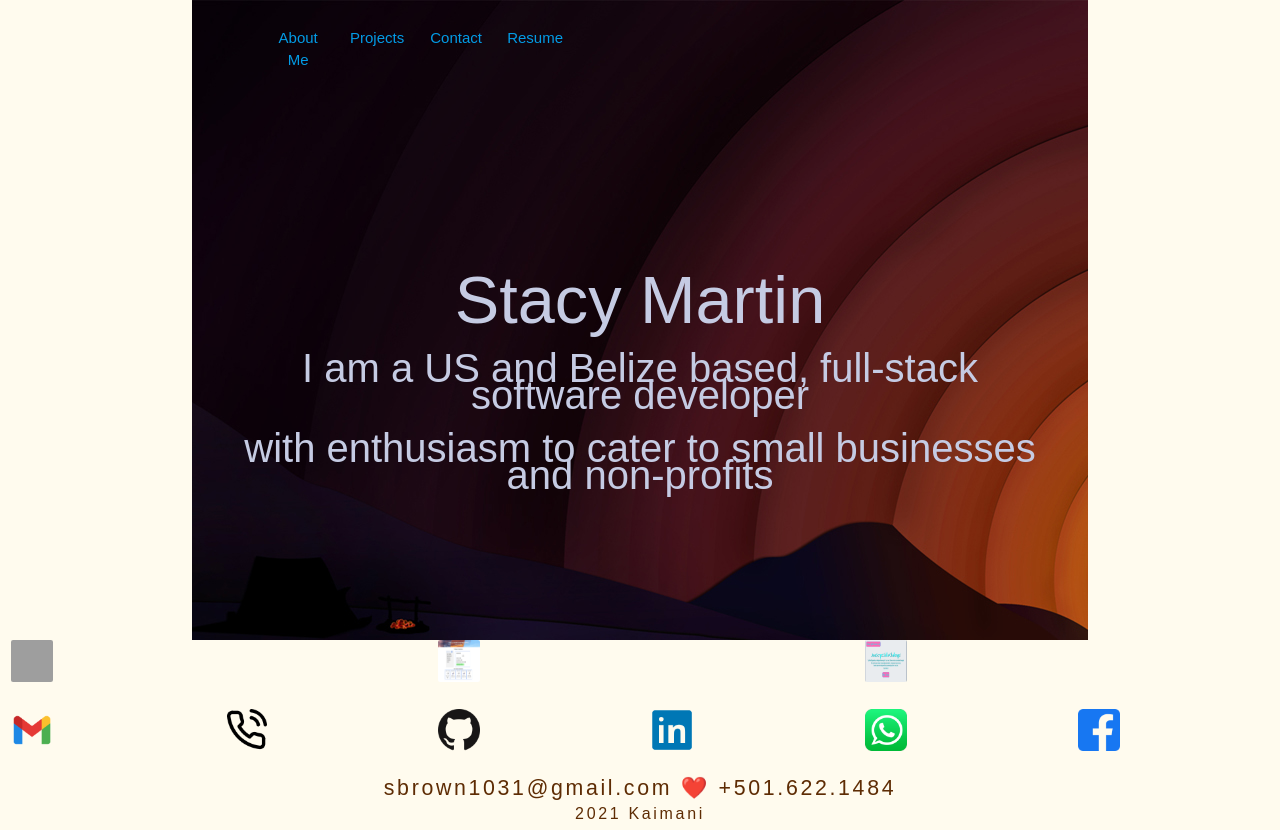
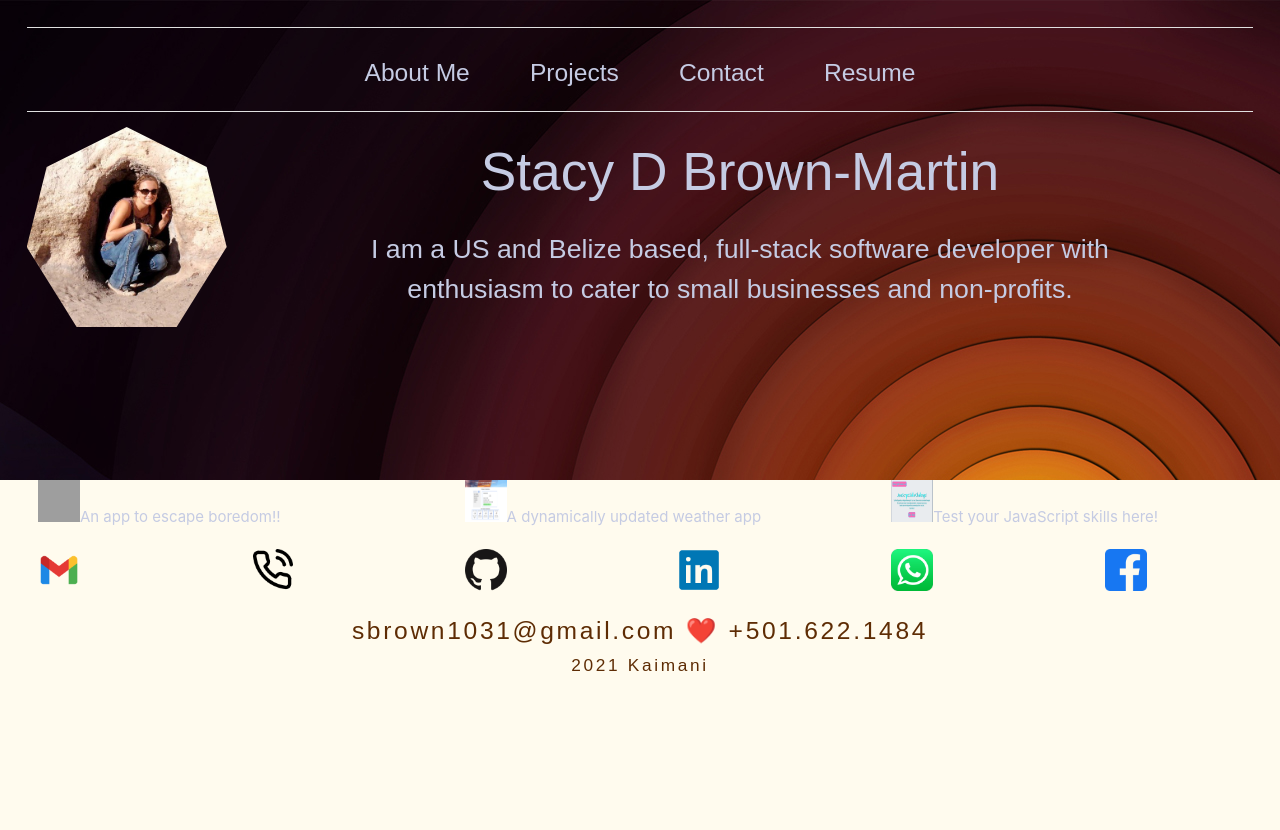
Before and after one commit to Stacy-Martin/sdbm_portfolio, a plain HTML site: page index.html in a window 1280 px wide. After the commit the page ends 800 px from the top, so only its background shows below. Drawn offline with nearby package versions, Linux system fonts and the light colour scheme; grey boxes are pictures that could not be loaded; files whose address does not match are found by name; a web font is replaced by a local one.

Commit message:
content2

```diff
--- a/assets/CSS/style.css
+++ b/assets/CSS/style.css
@@ -18,10 +18,62 @@ body {
     font-style: normal;
     font-weight: 500;
     padding: 20pt;
+    /* color: #c5cbe3; */
 }
 
+a {
+    color: #c5cbe3;
+    padding: 20pt;
+}
 
+#myName {
+    font-family: reklame-script, sans-serif;
+    font-style: normal;
+    font-weight: 500;
+    font-size: 40pt;
+    color: #c5cbe3;
+    /* justify-content: left;
+    align-items: flex-start;
+    text-justify: left; */
+}
 
+#basics {
+    font-family: reklame-script, sans-serif;
+    font-style: normal;
+    font-weight: 500;
+    font-size: 20pt;
+    color: #c5cbe3;
+}
+
+/* this is my photo clipped into a polygon */
+.mug_shot1 {
+    clip-path: polygon(50% 0%, 90% 20%, 100% 60%, 75% 100%, 25% 100%, 0% 60%, 10% 20%);
+    float: left;
+    border: none;
+  }
+
+/* this is the color when the mouse hovers over the nav bar buttons */
+.navBar:hover {color: #e27d60}
+
+/* Sunset image */
+#BackgroundImg {
+    min-height: 60vh;
+  }
+
+/* styling the footer */
+footer {
+    left: 0;
+    bottom: 0;
+    width: 100%;
+    text-align: center;
+    font-family: reklame-script, sans-serif;
+    font-style: normal;
+    font-weight: 200;
+    color: #5e2c04;
+    margin: 0;
+    letter-spacing: 2pt;
+    text-align: center;
+  }
 
 
 /* * {box-sizing:border-box} */
@@ -30,56 +82,42 @@ body {
   background-color: #f3f4fc;
   margin:inherit;
 } */
-
+/*
 header{
   float:left;
   display: flex;
   padding: 15px;
   margin: 0;
-}
+} */
 
-/* this is my photo clipped into a polygon */
-.mug_shot1 {
-  clip-path: polygon(50% 0%, 90% 20%, 100% 60%, 75% 100%, 25% 100%, 0% 60%, 10% 20%);
-  float: left;
-  border: none;
-}
+
 
 /* styling the nav bar */
-nav {
+/* nav {
   display: flex;
   margin-left: 50px;
   float:right;
   text-align: right;
   justify-content: right;
   margin-left: 250px;
-}
+} */
+
 /* Links to About Me, Experience, Contact, Resume */
-header nav a {
+/* header nav a {
   font-size: 34px;
   font-family: reklame-script, sans-serif;
   font-style: normal;
   font-weight: 400;
   padding: 10px;
   color: #c5cbe3;
-}
+} */
 
-/* this is the color when the mouse hovers over the nav bar buttons */
-nav a:hover {color: #e27d60}
 
-/* Sunset image */
-#BackgroundImg {
-  background-image: url("../Images/32-325791_free-high-resolution-graphic-backgrounds-high-resolution-abstract.jpg");
-  background-attachment: fixed;
-  /* background-size:cover; */
-  min-height: 80vh;
-  text-align: center;
-  display: block;
-  padding-top: 0px;
-}
+
+
 
 /* Stacy Martin  */
-section h1 {
+/* section h1 {
   font-size: 50pt;
   font-family: reklame-script, sans-serif;
   font-style: normal;
@@ -91,10 +129,10 @@ section h1 {
   align-items: center;
   float: center;
   margin: 0px;
-}
+} */
 
 /* my brief description */
-section h2 {
+/* section h2 {
   font-size: 30pt;
   font-family: reklame-script, sans-serif;
   font-style: normal;
@@ -104,10 +142,10 @@ section h2 {
   float:center;
   line-height: 20pt;
   align-items: right;
-}
+} */
 
 /* "About Me header */
-.Details {
+/* .Details {
   color: #ff8000;
   font-family: korolev, sans-serif;
   font-style: normal;
@@ -116,19 +154,19 @@ section h2 {
   display:flex;
   margin: 10px;
   margin-left: 20px;
-}
+} */
 
 /* About me text */
-h3 {
+/* h3 {
   padding: 30px;
   font-size: 28pt;
   color: #ff8000;
   align-items: center;
   flex-wrap: wrap;
-}
+} */
 
 /* this is the container for my experience section links */
-.container {
+/* .container {
   display: grid;
   grid-template-columns: 50px,50px,50px,50px,50px;
   grid-template-rows: 50px, 50px;
@@ -139,9 +177,9 @@ h3 {
   row-gap: 5px;
   padding: 40px;
   justify-items: stretch;
-}
+} */
 
-.item-a {
+/* .item-a {
   grid-area: main;
   justify-self: stretch;
   justify-items: stretch;
@@ -165,10 +203,10 @@ h3 {
 .item-e {
   grid-area: sidebar2;
   justify-self: stretch;
-}
+} */
 
 /* logo buttons for different contacts */
-.contact {
+/* .contact {
   display: flex;
   justify-content: space-between;
   padding: 30px;
@@ -176,46 +214,33 @@ h3 {
   left: 0;
   bottom: 100px;
   width: 100%;
-}
+} */
 
 /* putting the mustard border on the experience image buttons */
-img {
+/* img {
   border-radius: 5%;
   border: 3px solid #dddf10;
-}
+} */
 
-/* styling the footer */
-footer {
-  left: 0;
-  bottom: 0;
-  width: 100%;
-  text-align: center;
-  font-family: reklame-script, sans-serif;
-  font-style: normal;
-  font-weight: 200;
-  color: #5e2c04;
-  margin: 0;
-  letter-spacing: 2pt;
-  text-align: center;
-}
 
-footer h5 {
+
+/* footer h5 {
   padding: 0px;
   font-size: 16pt;
   margin: 0;
-}
+} */
 
-footer h6 {
+/* footer h6 {
   padding: 0px;
   clear: both;
   font-size: 12pt;
   margin-top: 5px;
-}
+} */
 
 /* this prevents some browser defaults */
-a:-webkit-any-link {
+/* a:-webkit-any-link {
   text-decoration: none;
-}
+} */
 
 /* mobile devices */
 /* @media screen and (min-width: 320px) and (max-width: 480px) {
--- a/index.html
+++ b/index.html
@@ -1,77 +1,87 @@
 <!DOCTYPE html>
 <html lang="en">
   <head>
-    <meta charset="UTF-8">
-    <meta http-equiv="X-UA-Compatible" content="IE=edge">
-    <meta name="viewport" content="width=device-width, initial-scale=1.0">
+    <meta charset="UTF-8" />
+    <meta http-equiv="X-UA-Compatible" content="IE=edge" />
+    <meta name="viewport" content="width=device-width, initial-scale=1.0" />
     <!-- link to Bootstrap CSS stylesheet -->
     <!-- <link rel="stylesheet" href="https://stackpath.bootstrapcdn.com/bootstrap/4.3.1/css/bootstrap.min.css" />
 <link rel="stylesheet" href="https://use.fontawesome.com/releases/v5.8.1/css/all.css"
 integrity="sha384-50oBUHEmvpQ+1lW4y57PTFmhCaXp0ML5d60M1M7uH2+nqUivzIebhndOJK28anvf" crossorigin="anonymous" /> -->
     <!-- adobe fonts -->
-<link rel="stylesheet" href="https://use.typekit.net/agh7tbr.css">
+    <link rel="stylesheet" href="https://use.typekit.net/agh7tbr.css" />
     <!-- Compiled and minified Materialize CSS -->
-<link rel="stylesheet" href="https://cdnjs.cloudflare.com/ajax/libs/materialize/1.0.0/css/materialize.min.css">
+    <link
+      rel="stylesheet"
+      href="https://cdnjs.cloudflare.com/ajax/libs/materialize/1.0.0/css/materialize.min.css"
+    />
     <!-- my CSS stylesheet link -->
     <link rel="stylesheet" href="assets/CSS/style.css" />
     <title>SDBM Portfolio</title>
   </head>
 
-
   <body>
 
-    <section class="container" id="BackgroundImg">
-
-        <header class="row jumbotron">
-            <div class="col s3">
+<!-- ***************************************************************************** -->
+<!-- Header Section -->
+    <section class="jumbotron" id="BackgroundImg">
+      <div class="divider"></div>
+      <div class="section navBar">
+        <h5>
           <a href="#About Me">About Me</a>
+          <a href="#Projects">Projects</a>
+          <a href="#Contact">Contact</a>
+          <a href="resume.html" target="_blank">Resume</a>
+        </h5>
       </div>
-            <div class="col s3">
-                <a href="#Projects">Projects</a>
+      <div class="divider"></div>
+      <div class="section headerText">
+        <img src="assets/Images/24993_1404599230899_6190704_n.jpg" class="mug_shot1" alt="Stacy Martin photo" width="200" height="200"/>
+        <h5 id="myName">Stacy D Brown-Martin</h5>
+        <p id="basics">
+          I am a US and Belize based, full-stack software developer with
+          <br>
+          enthusiasm to cater to small businesses and non-profits.
+        </p>
       </div>
-            <div class="col s3">
-                <a href="#Contact">Contact</a>
-            </div>
-            <div class="col s3">
-                <a href="resume.html" target="_blank">Resume</a>
-            </div>
-        </header>
-
-        <h1>Stacy Martin</h1>
-        <h2>I am a US and Belize based, full-stack software developer
-            <br><br>
-            with enthusiasm to cater to small businesses and non-profits
-        </h2>
-
     </section>
 
     <!-- ***************************************************************************** -->
     <!-- Projects Section -->
 
     <div class="row" id="Projects">
-
       <div class="col s4">
         <!-- Project Content 1 goes here -->
         <a href="https://cbmartinez42.github.io/boredify-project/">
-            <img src="assets/Images/boredify2screenshot.png" alt="boredify screenshot"
-            style="width:42px;height:42px;border: none;"></a>
-
+          <img
+            src="assets/Images/boredify2screenshot.png"
+            alt="boredify screenshot"
+            style="width: 42px; height: 42px; border: none"
+          />An app to escape boredom!!</a
+        >
       </div>
 
       <div class="col s4">
         <!-- Project Content 2 goes here -->
         <a href="https://stacy-martin.github.io/weather-dashboard/">
-            <img src="assets/Images/Screen Shot 2021-03-28 at 9.16.46 PM.png" alt="Weather Dashboard Screenshot"
-            style="width:42px;height:42px;border: none;"></a>
+          <img
+            src="assets/Images/Screen Shot 2021-03-28 at 9.16.46 PM.png"
+            alt="Weather Dashboard Screenshot"
+            style="width: 42px; height: 42px; border: none"
+          />A dynamically updated weather app</a
+        >
       </div>
 
       <div class="col s4">
         <!-- Project Content 3 goes here -->
         <a href="https://stacy-martin.github.io/Code-Quiz/">
-            <img src="assets/Images/Screen Shot 2021-03-04 at 2.41.27 AM.png" alt="Code Quiz Screenshot"
-            style="width:42px;height:42px;border: none;"></a>
+          <img
+            src="assets/Images/Screen Shot 2021-03-04 at 2.41.27 AM.png"
+            alt="Code Quiz Screenshot"
+            style="width: 42px; height: 42px; border: none"
+          />Test your JavaScript skills here!</a
+        >
       </div>
-
     </div>
 
     <!-- ***************************************************************************** -->
@@ -80,48 +90,65 @@ integrity="sha384-50oBUHEmvpQ+1lW4y57PTFmhCaXp0ML5d60M1M7uH2+nqUivzIebhndOJK28an
     <section class="row" id="Contact">
       <div class="col s2">
         <a href="mailto:sbrown1031@gmail.com">
-            <img src="assets/Images/google-gmail-128.webp" alt="Gmail Logo"
-            style="width:42px;height:42px;border: none;"></a>
+          <img
+            src="assets/Images/google-gmail-128.webp"
+            alt="Gmail Logo"
+            style="width: 42px; height: 42px; border: none"
+        /></a>
       </div>
       <div class="col s2">
         <a href="tel:+501.622.1484">
-            <img src="assets/Images/phone-call-128.webp" alt="Phone Icon"
-            style="width:42px;height:42px;border: none;"></a>
+          <img
+            src="assets/Images/phone-call-128.webp"
+            alt="Phone Icon"
+            style="width: 42px; height: 42px; border: none"
+        /></a>
       </div>
       <div class="col s2">
         <a href="https://github.com/Stacy-Martin" target="_blank">
-            <img src="assets/Images/github-128.webp" alt="GitHub Logo"
-            style="width:42px;height:42px;border: none;"></a>
+          <img
+            src="assets/Images/github-128.webp"
+            alt="GitHub Logo"
+            style="width: 42px; height: 42px; border: none"
+        /></a>
       </div>
       <div class="col s2">
-        <a href="https://www.linkedin.com/in/stacy-brown-81b198204/" target="_blank">
-            <img src="assets/Images/Social-media_LinkedIn-128.webp" alt="LinkedIn Logo"
-            style="width:42px;height:42px;border: none;"></a>
+        <a
+          href="https://www.linkedin.com/in/stacy-brown-81b198204/"
+          target="_blank"
+        >
+          <img
+            src="assets/Images/Social-media_LinkedIn-128.webp"
+            alt="LinkedIn Logo"
+            style="width: 42px; height: 42px; border: none"
+        /></a>
       </div>
       <div class="col s2">
-        <a href="https://api.whatsapp.com/send?phone=5016221484" target="_blank">
-            <img src="assets/Images/social_media_applications_23-whatsapp-128.webp" alt="WhatsApp logo"
-            style="width:42px;height:42px;border: none;"></a>
+        <a
+          href="https://api.whatsapp.com/send?phone=5016221484"
+          target="_blank"
+        >
+          <img
+            src="assets/Images/social_media_applications_23-whatsapp-128.webp"
+            alt="WhatsApp logo"
+            style="width: 42px; height: 42px; border: none"
+        /></a>
       </div>
       <div class="col s2">
         <a href="https://www.facebook.com/kaimanimarinetours" target="_blank">
-            <img src="assets/Images/Colored_Facebook3_svg-128.webp" alt'"Facebook Logo"
-            style="width:42px;height:42px;border: none;"></a>
+          <img src="assets/Images/Colored_Facebook3_svg-128.webp" alt'"Facebook
+          Logo" style="width:42px;height:42px;border: none;"></a
+        >
       </div>
-
     </section>
-
 
     <!-- ***************************************************************************** -->
     <!-- Footer Section -->
 
     <footer>
-        <h5>sbrown1031@gmail.com   ❤️️   +501.622.1484</h5>
+      <h5>sbrown1031@gmail.com ❤️️ +501.622.1484</h5>
       <h6>2021 Kaimani</h6>
     </footer>
-
-
-
 
     <!-- Compiled and minified Materialize JavaScript -->
     <script src="https://cdnjs.cloudflare.com/ajax/libs/materialize/1.0.0/js/materialize.min.js"></script>
@@ -132,6 +159,4 @@ integrity="sha384-50oBUHEmvpQ+1lW4y57PTFmhCaXp0ML5d60M1M7uH2+nqUivzIebhndOJK28an
     <!-- link to my JS file -->
     <script src="./assets/JS/script.js"></script>
   </body>
-
-
 </html>
```
Lines whose indentation alone changed are shown as unchanged.
